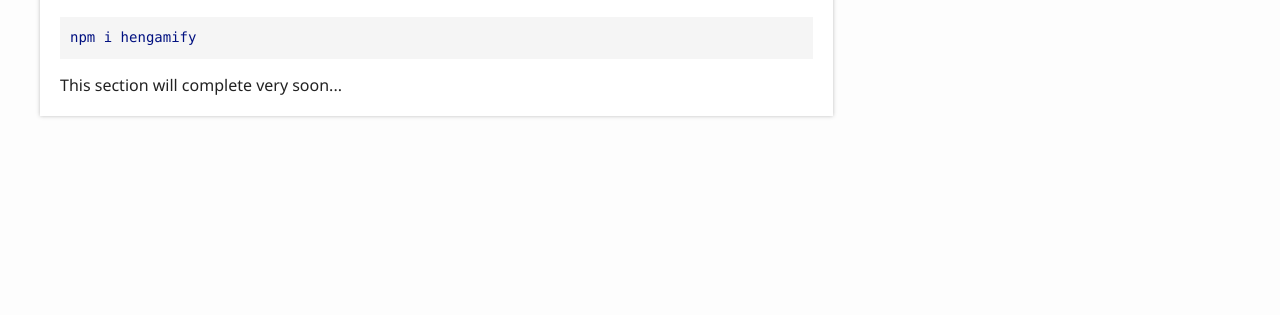
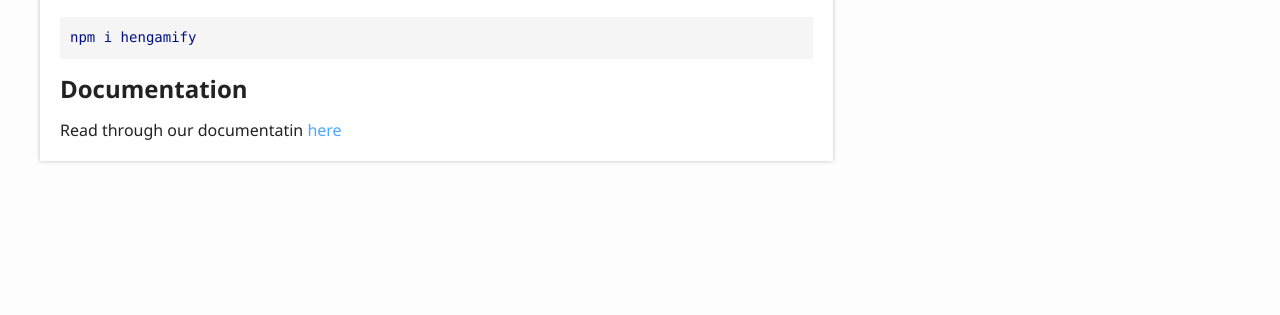
Before and after one commit to mj-the-developer/hengamify, a website: page docs/index.html in a window 1280 px wide. Shown: the part 301-616 px from the top of the page. Drawn offline with Linux system fonts and the light colour scheme.

Commit message:
Update docs

```diff
--- a/docs/index.html
+++ b/docs/index.html
@@ -67,7 +67,10 @@
 				</a>
 				<pre><code><span style="color: #001080">npm</span><span style="color: #000000"> </span><span style="color: #001080">i</span><span style="color: #000000"> </span><span style="color: #001080">hengamify</span>
 </code></pre>
-				<p>This section will complete very soon...</p>
+				<a href="#documentation" id="documentation" style="color: inherit; text-decoration: none;">
+					<h2>Documentation</h2>
+				</a>
+				<p>Read through our documentatin <a href="https://mj-the-developer.github.io/hengamify/">here</a></p>
 			</div>
 		</div>
 		<div class="col-4 col-menu menu-sticky-wrap menu-highlight">
```
Also changed, not shown: docs/classes/sampleclass.html (+1 -1 lines), README.md.
